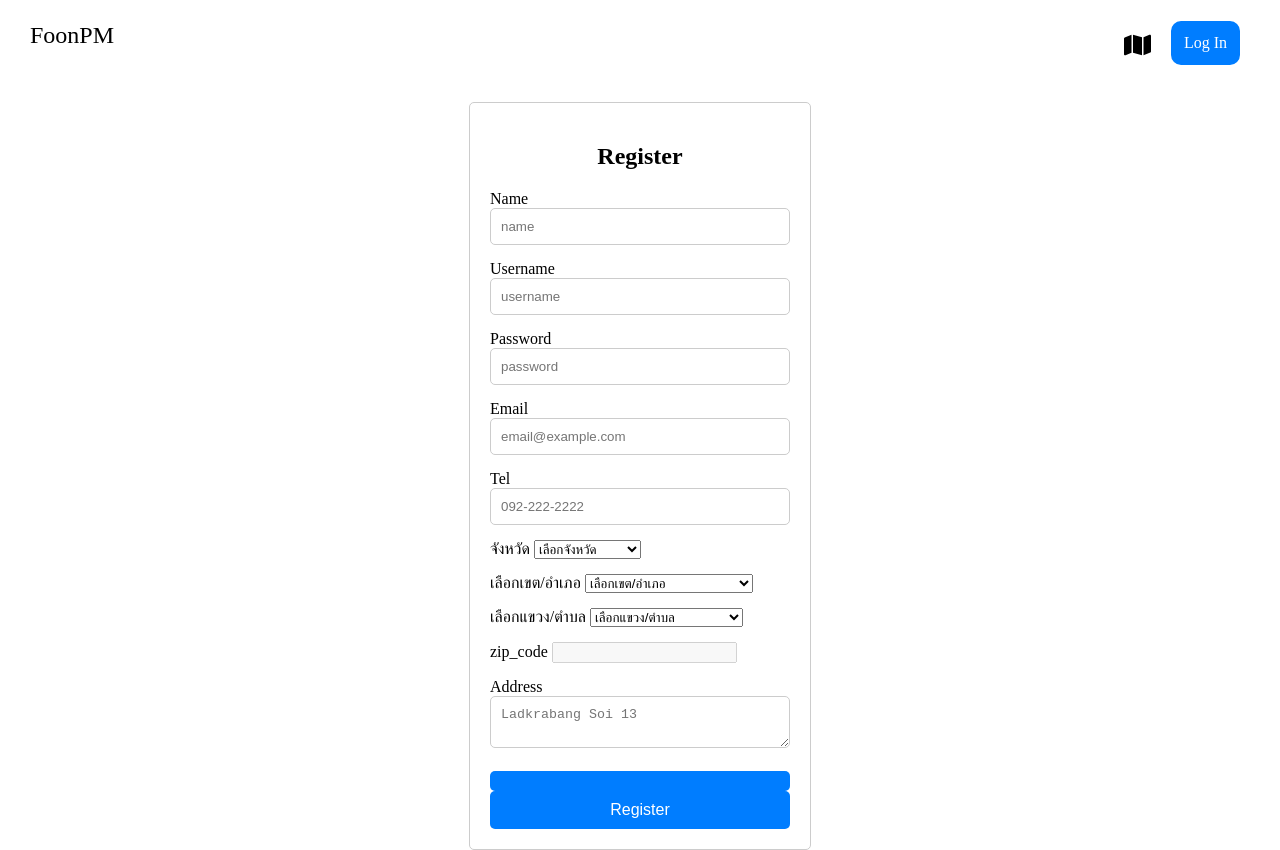
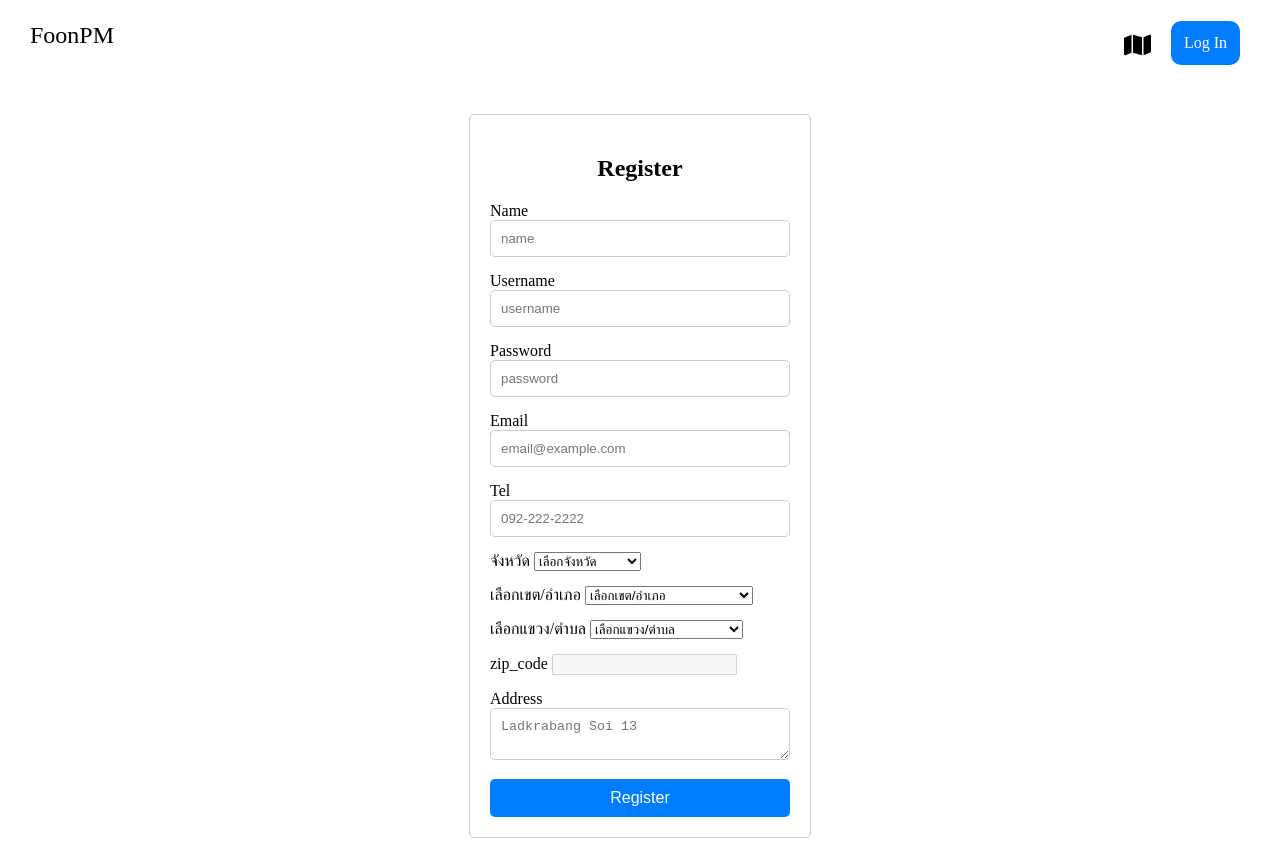
Before and after one commit to captainArchan/devTool, a Vue app in the folder frontend/: page /register in a window 1280 px wide. Built offline with nearby package versions, Linux system fonts and the light colour scheme.

Commit message:
Update Register.vue

```diff
--- a/frontend/src/views/Register.vue
+++ b/frontend/src/views/Register.vue
@@ -76,7 +76,7 @@
         <textarea class="form-control" type="text" name="address" placeholder="Ladkrabang Soi 13"></textarea>
       </div>
 
-      <button type="submit" id="login_button" @click="register()"></button>
+
       <button type="button" @click="submit()" id="login_button">
         Register
       </button>
```
